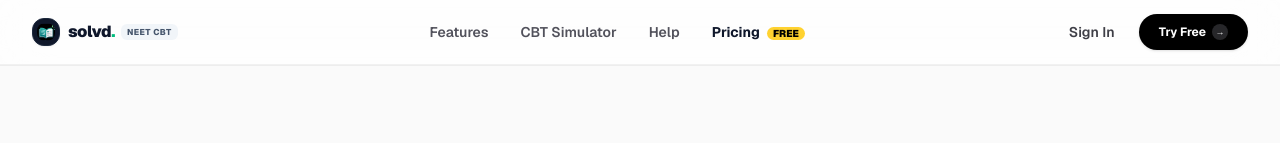
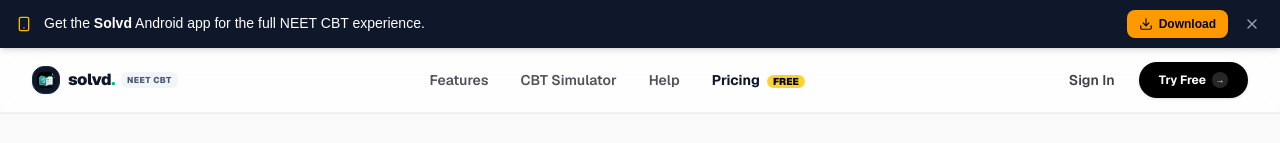
Before and after one commit to Sambully/Solvd, a Next.js app: page / in a window 1280 px wide. Shown: the top 143 px of the page. Built offline with nearby package versions, Linux system fonts and the light colour scheme; no server answers.

Commit message:
added app download banner

```diff
--- a/src/app/layout.tsx
+++ b/src/app/layout.tsx
@@ -4,6 +4,7 @@ import { Suspense } from "react";
 import { ClerkProvider } from "@clerk/nextjs";
 import CapacitorInit from "@/components/CapacitorInit";
 import NavigationProgressBar from "@/components/NavigationProgressBar";
+import AppDownloadBanner from "@/components/AppDownloadBanner";
 import "./globals.css";
 
 const geistSans = Geist({
@@ -38,6 +39,7 @@ export default function RootLayout({ children }: LayoutProps<"/">) {
             <NavigationProgressBar />
           </Suspense>
           <CapacitorInit />
+          <AppDownloadBanner />
           {children}
         </body>
       </html>
--- /dev/null
+++ b/src/components/AppDownloadBanner.tsx
@@ -0,0 +1,60 @@
+"use client";
+
+import { useEffect, useState } from "react";
+import { X, Download, Smartphone } from "lucide-react";
+
+// Where the APK download points. Set NEXT_PUBLIC_APK_DOWNLOAD_URL to the direct
+// GitHub Release asset URL (e.g. .../releases/latest/download/solvd.apk) once the
+// release exists. Falls back to the releases page.
+const APK_URL =
+  process.env.NEXT_PUBLIC_APK_DOWNLOAD_URL ||
+  "https://github.com/Sambully/Solvd/releases/latest";
+
+export default function AppDownloadBanner() {
+  // Dismissal is in-memory only: closing hides it for the current visit, but it
+  // returns on the next page load — so it "always shows" without being sticky-annoying.
+  const [dismissed, setDismissed] = useState(false);
+  const [isNative, setIsNative] = useState(false);
+  const [ready, setReady] = useState(false);
+
+  useEffect(() => {
+    (async () => {
+      try {
+        const { Capacitor } = await import("@capacitor/core");
+        setIsNative(Capacitor.isNativePlatform());
+      } catch {
+        // Not in a Capacitor shell — treat as web.
+      }
+      setReady(true);
+    })();
+  }, []);
+
+  // Don't render inside the installed app, or before we know the platform.
+  if (!ready || isNative || dismissed) return null;
+
+  return (
+    <div className="sticky top-0 z-[60] flex items-center gap-2 sm:gap-3 bg-[#0f172a] px-3 sm:px-4 py-2.5 text-white shadow-md">
+      <Smartphone className="h-4 w-4 shrink-0 text-amber-400" />
+      <p className="flex-1 text-[11px] sm:text-sm font-medium leading-snug">
+        Get the <span className="font-bold">Solvd</span> Android app for the full NEET CBT experience.
+      </p>
+      <a
+        href={APK_URL}
+        target="_blank"
+        rel="noopener noreferrer"
+        className="flex items-center gap-1.5 rounded-lg bg-amber-500 px-3 py-1.5 text-[11px] sm:text-xs font-bold text-slate-950 transition-colors hover:bg-amber-400"
+      >
+        <Download className="h-3.5 w-3.5" />
+        <span>Download</span>
+      </a>
+      <button
+        type="button"
+        onClick={() => setDismissed(true)}
+        aria-label="Dismiss download banner"
+        className="rounded-md p-1 text-slate-400 transition-colors hover:bg-white/10 hover:text-white"
+      >
+        <X className="h-4 w-4" />
+      </button>
+    </div>
+  );
+}
```
